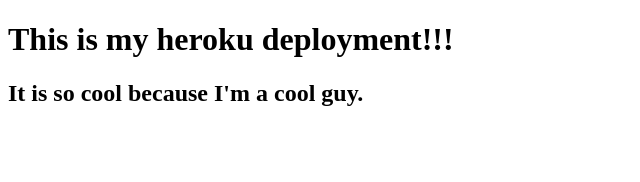
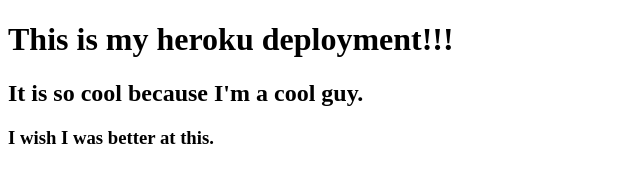
Before and after one commit to bridgecrew-perf6/deployment-demo-24, a plain HTML site: page index.html in a window 1280 px wide. Shown: the whole page, without its empty margins (0-640 px from the left). Drawn offline with Linux system fonts and the light colour scheme.

Commit message:
added h3

```diff
--- a/index.html
+++ b/index.html
@@ -9,5 +9,6 @@
 <body>
   <h1>This is my heroku deployment!!!</h1>
   <h2>It is so cool because I'm a cool guy.</h2>
+  <h3>I wish I was better at this.</h3>
 </body>
 </html>
```
